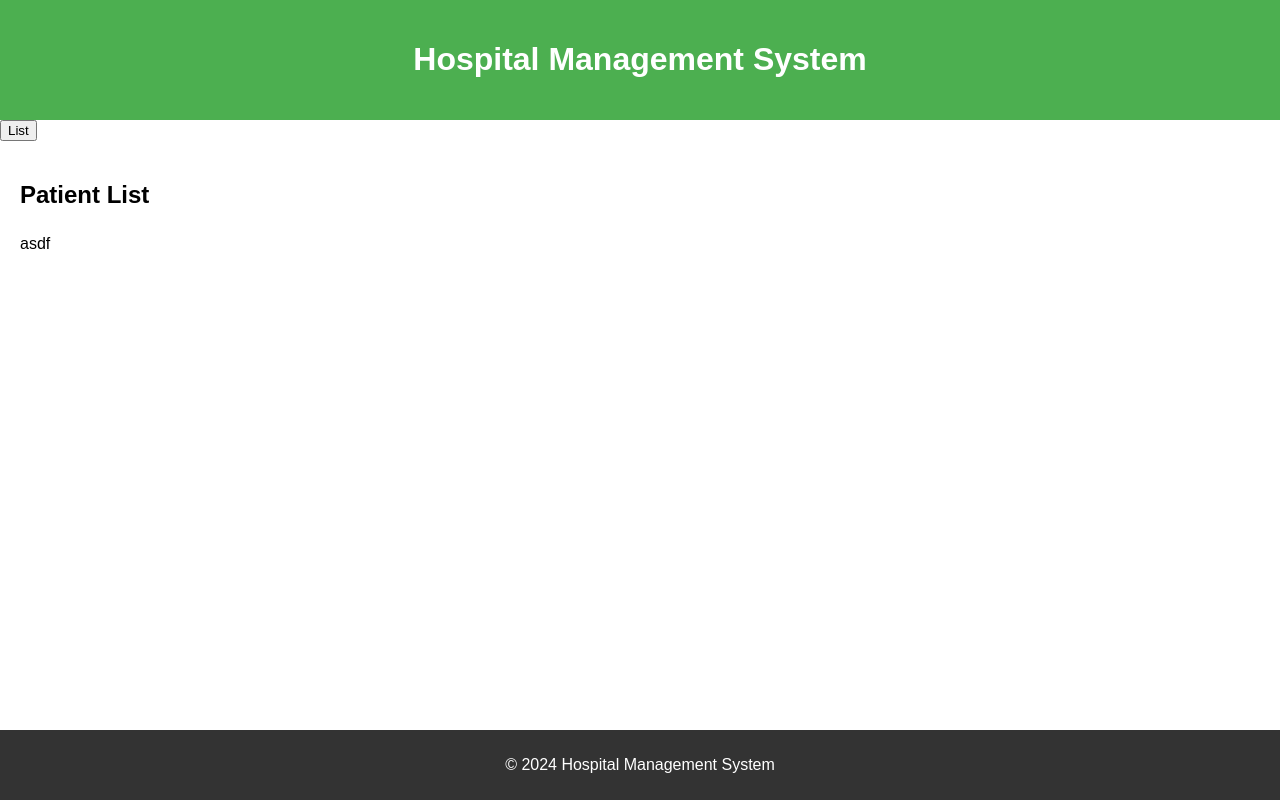
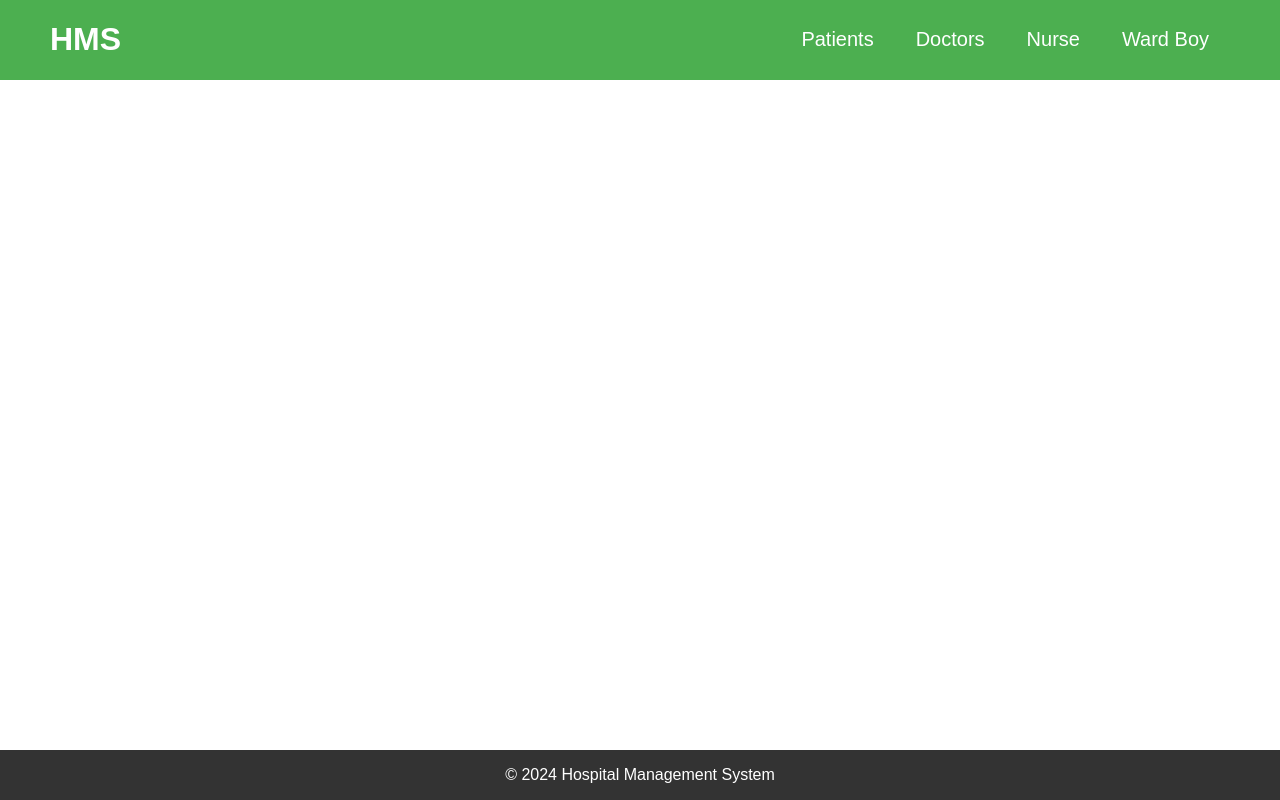
Before and after one commit to MarwanAshraf03/Advanced_Database, a website: page interface/public/patient.html in a window 1280 px wide. Drawn offline with Linux system fonts and the light colour scheme.

Commit message:
nav style

```diff
--- a/interface/public/doctor.css
+++ /dev/null
@@ -1,64 +0,0 @@
-body {
-	font-family: Arial, sans-serif;
-	margin: 0;
-	padding: 0;
-	display: flex;
-	flex-direction: column;
-  }
-
-  header {
-	background-color: #4CAF50;
-	color: white;
-	padding: 20px;
-	text-align: center;
-  }
-
-  main {
-	padding: 20px;
-	align-self: center;
-  }
-  footer {
-	background-color: #333;
-	color: white;
-	text-align: center;
-	padding: 10px 0;
-	position: fixed;
-	bottom: 0;
-	width: 100%;
-  }
-
-  #patientList {
-	margin-bottom: 20px;
-  }
-
-  #patientList h2 {
-	font-size: 1.5em;
-	margin-bottom: 10px;
-  }
-
-  #patients {
-	list-style-type: none;
-	padding: 0;
-  }
-
-  #patients li {
-	border-bottom: 1px solid #ccc;
-	padding: 10px 0;
-  }
-
-  #patients li:last-child {
-	border-bottom: none;
-  }
-
-  #patients li:nth-child(even) {
-	background-color: #f2f2f2;
-  }
-
-  a {
-	color: black;
-
-	text-decoration: none;
-  }
-  a :visited {
-	color: aqua;
-  }
--- a/interface/public/index.css
+++ /dev/null
@@ -1,55 +0,0 @@
-body {
-	font-family: Arial, sans-serif;
-	margin: 0;
-	padding: 0;
-	display: flex;
-	flex-direction: column;
-  }
-
-  header {
-	background-color: #4CAF50;
-	color: white;
-	padding: 20px;
-	text-align: center;
-  }
-
-  footer {
-	background-color: #333;
-	color: white;
-	text-align: center;
-	padding: 10px 0;
-	position: fixed;
-	bottom: 0;
-	width: 100%;
-  }
-
-
-#navbar {
-	width: 100%;
-	list-style-type: none;
-	padding: 0;
-	margin: 0;
-	display: flex;
-	align-items: center;
-	justify-content: center;
-	background-color: #4CAF50;
-	overflow: hidden;
-  }
-
-  #navbar li {
-	font-size: 25px;
-	margin: 5px;
-	border: 1px solid black;
-  }
-
-  #navbar li a {
-	display: block;
-	color: white;
-	text-align: center;
-	padding: 14px 16px;
-	text-decoration: none;
-  }
-
-  #navbar li a:hover {
-	background-color: #333;
-  }
--- a/interface/public/nurse.css
+++ /dev/null
@@ -1,64 +0,0 @@
-body {
-	font-family: Arial, sans-serif;
-	margin: 0;
-	padding: 0;
-	display: flex;
-	flex-direction: column;
-  }
-
-  header {
-	background-color: #4CAF50;
-	color: white;
-	padding: 20px;
-	text-align: center;
-  }
-
-  main {
-	padding: 20px;
-	align-self: center;
-  }
-  footer {
-	background-color: #333;
-	color: white;
-	text-align: center;
-	padding: 10px 0;
-	position: fixed;
-	bottom: 0;
-	width: 100%;
-  }
-
-  #patientList {
-	margin-bottom: 20px;
-  }
-
-  #patientList h2 {
-	font-size: 1.5em;
-	margin-bottom: 10px;
-  }
-
-  #patients {
-	list-style-type: none;
-	padding: 0;
-  }
-
-  #patients li {
-	border-bottom: 1px solid #ccc;
-	padding: 10px 0;
-  }
-
-  #patients li:last-child {
-	border-bottom: none;
-  }
-
-  #patients li:nth-child(even) {
-	background-color: #f2f2f2;
-  }
-
-  a {
-	color: black;
-
-	text-decoration: none;
-  }
-  a :visited {
-	color: aqua;
-  }
--- a/interface/public/patient.css
+++ /dev/null
@@ -1,53 +0,0 @@
-body {
-	font-family: Arial, sans-serif;
-	margin: 0;
-	padding: 0;
-  }
-
-  header {
-	background-color: #4CAF50;
-	color: white;
-	padding: 20px;
-	text-align: center;
-  }
-
-  main {
-	padding: 20px;
-  }
-
-  footer {
-	background-color: #333;
-	color: white;
-	text-align: center;
-	padding: 10px 0;
-	position: fixed;
-	bottom: 0;
-	width: 100%;
-  }
-
-  #patientList {
-	margin-bottom: 20px;
-  }
-
-  #patientList h2 {
-	font-size: 1.5em;
-	margin-bottom: 10px;
-  }
-
-  #patients {
-	list-style-type: none;
-	padding: 0;
-  }
-
-  #patients li {
-	border-bottom: 1px solid #ccc;
-	padding: 10px 0;
-  }
-
-  #patients li:last-child {
-	border-bottom: none;
-  }
-
-  #patients li:nth-child(even) {
-	background-color: #f2f2f2;
-  }
--- a/interface/public/patient.html
+++ b/interface/public/patient.html
@@ -4,21 +4,21 @@
     <meta charset="UTF-8">
     <meta name="viewport" content="width=device-width, initial-scale=1.0">
     <title>Hospital Management System</title>
-    <link rel="stylesheet" href="./patient.css">
+    <link rel="stylesheet" href="./style.css">
 </head>
 <body>
     <header>
-        <h1>Hospital Management System</h1>
+        <h1>HMS</h1>
+        <nav>
+            <ul id="navbar">
+                <li><a href="/patient.html">Patients</a></li>
+                <li><a href="/doctor.html">Doctors</a></li>
+                <li><a href="/nurse.html">Nurse</a></li>
+                <li><a href="/ward_boy.html">Ward Boy</a></li>
+            </ul>
+        </nav>
     </header>
-    <!-- <button id="list-btn" onclick="clicked()">List</button> -->
-    <button id="list-btn">List</button>
 
-    <main>
-        <section id="patientList">
-            <h2>Patient List</h2>
-            <ul id="patients"><li>asdf</li></ul>
-        </section>
-    </main>
     <footer>
         <p>&copy; 2024 Hospital Management System</p>
     </footer>
--- /dev/null
+++ b/interface/public/style.css
@@ -0,0 +1,54 @@
+body {
+	font-family: Arial, sans-serif;
+	margin: 0;
+	padding: 0;
+	display: flex;
+	flex-direction: column;
+  }
+  header {
+	  background-color: #4CAF50;
+	  color: white;
+	  text-align: center;
+	  display: flex;
+	  justify-content: space-between;
+	  align-items: center;
+	  padding: 0 50px;
+	}
+
+  footer {
+	background-color: #333;
+	color: white;
+	text-align: center;
+	position: fixed;
+	bottom: 0;
+	width: 100%;
+  }
+
+
+#navbar {
+	list-style-type: none;
+	padding: 0;
+	margin: 0;
+	display: flex;
+	align-items: center;
+	justify-content: center;
+	background-color: #4CAF50;
+	overflow: hidden;
+  }
+
+  #navbar li {
+	font-size: 20px;
+	margin: 5px;
+  }
+
+  #navbar li a {
+	display: block;
+	color: white;
+	text-align: center;
+	padding: 14px 16px;
+	text-decoration: none;
+  }
+
+  #navbar li a:hover {
+	background-color: #333;
+  }
--- a/interface/public/ward_boy.css
+++ /dev/null
@@ -1,64 +0,0 @@
-body {
-	font-family: Arial, sans-serif;
-	margin: 0;
-	padding: 0;
-	display: flex;
-	flex-direction: column;
-  }
-
-  header {
-	background-color: #4CAF50;
-	color: white;
-	padding: 20px;
-	text-align: center;
-  }
-
-  main {
-	padding: 20px;
-	align-self: center;
-  }
-  footer {
-	background-color: #333;
-	color: white;
-	text-align: center;
-	padding: 10px 0;
-	position: fixed;
-	bottom: 0;
-	width: 100%;
-  }
-
-  #patientList {
-	margin-bottom: 20px;
-  }
-
-  #patientList h2 {
-	font-size: 1.5em;
-	margin-bottom: 10px;
-  }
-
-  #patients {
-	list-style-type: none;
-	padding: 0;
-  }
-
-  #patients li {
-	border-bottom: 1px solid #ccc;
-	padding: 10px 0;
-  }
-
-  #patients li:last-child {
-	border-bottom: none;
-  }
-
-  #patients li:nth-child(even) {
-	background-color: #f2f2f2;
-  }
-
-  a {
-	color: black;
-
-	text-decoration: none;
-  }
-  a :visited {
-	color: aqua;
-  }
```
Also changed, not shown: interface/public/doctor.html (+11 -10 lines), interface/public/index.html (+11 -8 lines), interface/public/nurse.html (+11 -10 lines), interface/public/ward_boy.html (+11 -10 lines).
